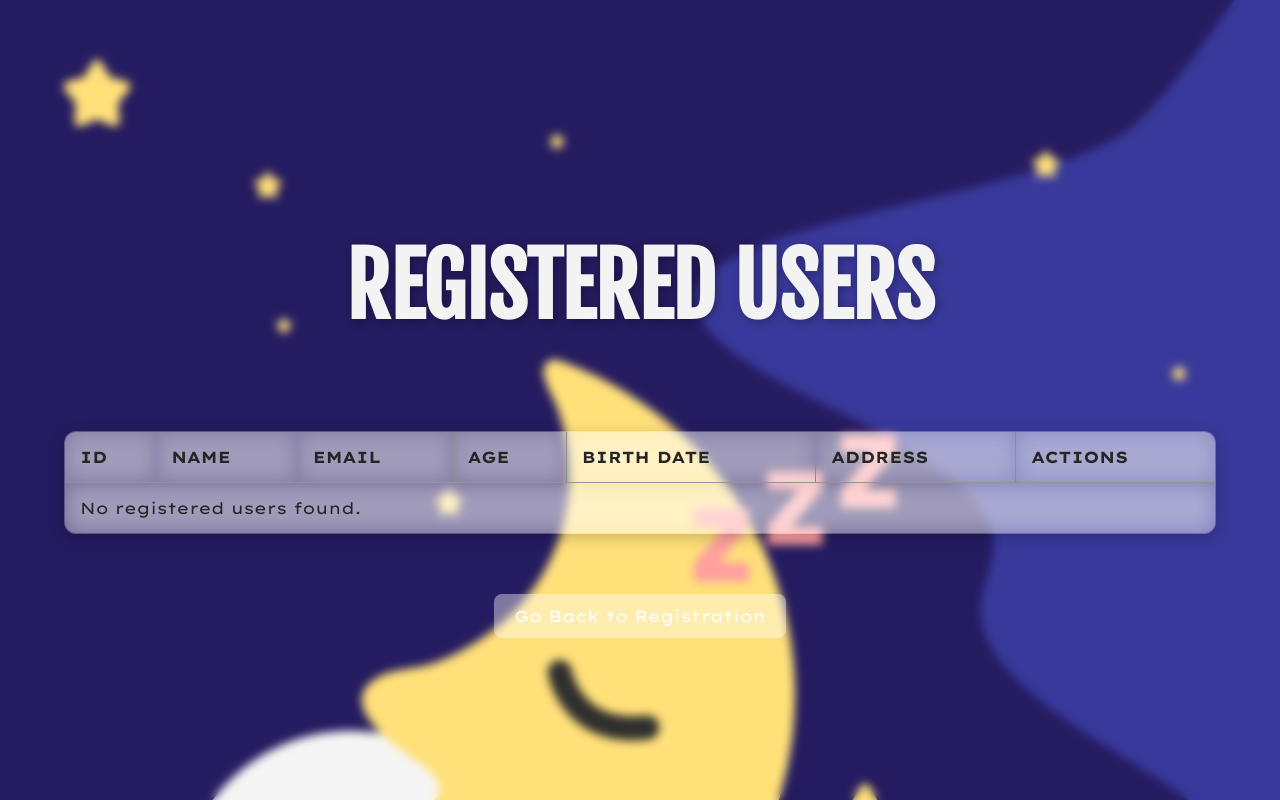
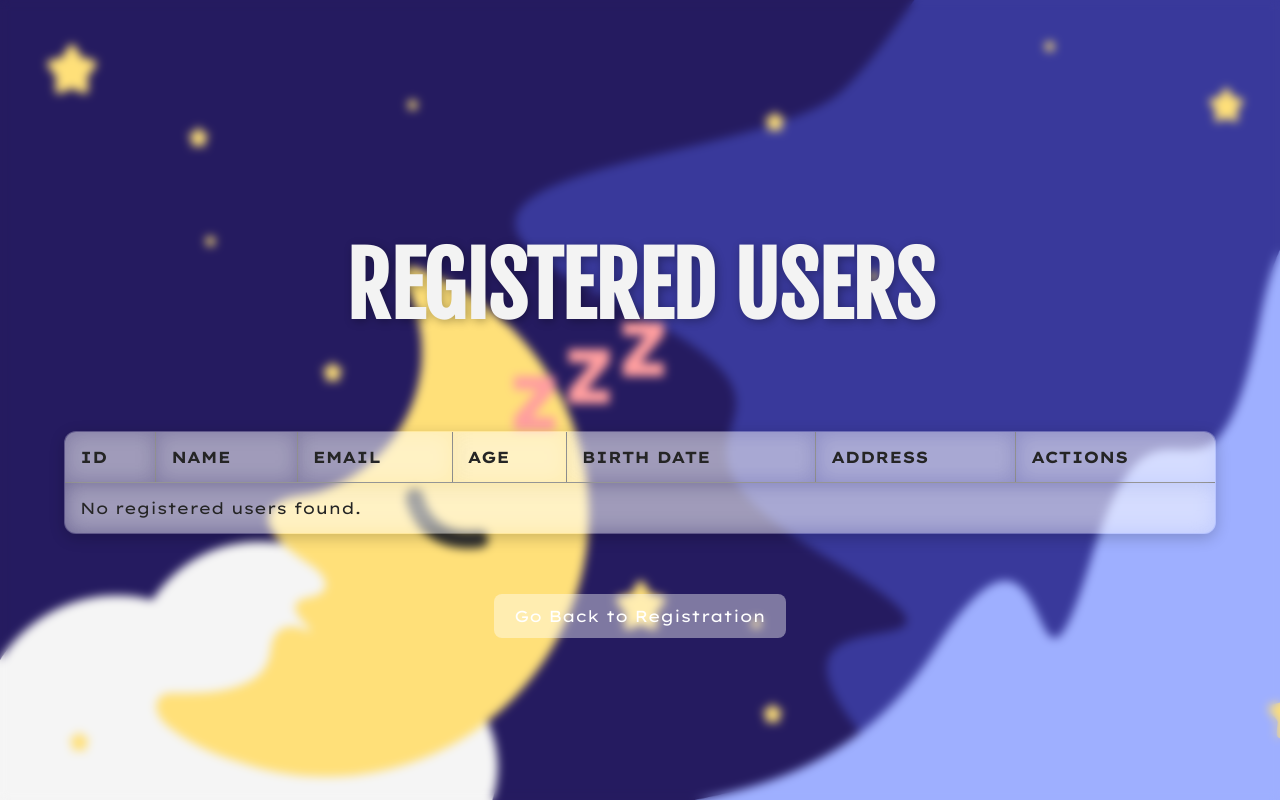
Before and after one commit to hoshiiionline/its122L-mp6, a PHP site: page /pages/userlist.php in a window 1280 px wide. Run offline with PHP 8.4, Linux system fonts and the light colour scheme; data that the repository does not hold is empty.

Commit message:
QOL Styling
-font colors on edit user changed
-added adaptive res on bigger screens (edit and userlist pages)

```diff
--- a/styling/edit-style.css
+++ b/styling/edit-style.css
@@ -1,6 +1,8 @@
 body {
     font-family: "Lexend Giga", sans-serif;
     background-image: url(../Hero_Page.jpg);
+    background-repeat: no-repeat;
+    background-size: cover;
     margin: 0;
     height: 100vh;
     width: 100%;
@@ -39,7 +41,7 @@
 label {
     font-size: 1rem;
     font-weight: bold;
-    color: #2e2e2e;
+    color: #f0f0f0;
 }
 
 input {
--- a/styling/register-style.css
+++ b/styling/register-style.css
@@ -2,7 +2,7 @@
     font-family: 'Roboto', sans-serif;
     background-image: url(../Hero_Page.jpg);
     margin: auto;
-    background-size:auto;
+    background-size:cover;
     background-repeat: no-repeat;
     display: flex;
     flex-direction: column;
--- a/styling/userlist-style.css
+++ b/styling/userlist-style.css
@@ -1,6 +1,8 @@
 body {
     font-family: "Lexend Giga", sans-serif;
     background-image: url(../Hero_Page.jpg);
+    background-size:cover;
+    background-repeat: no-repeat;
     margin: 0;
     height: 100vh;
     width: 100%;
```
